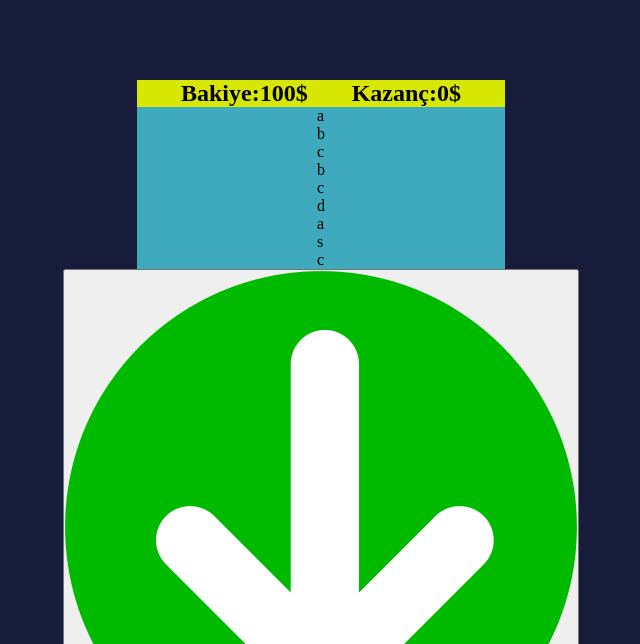
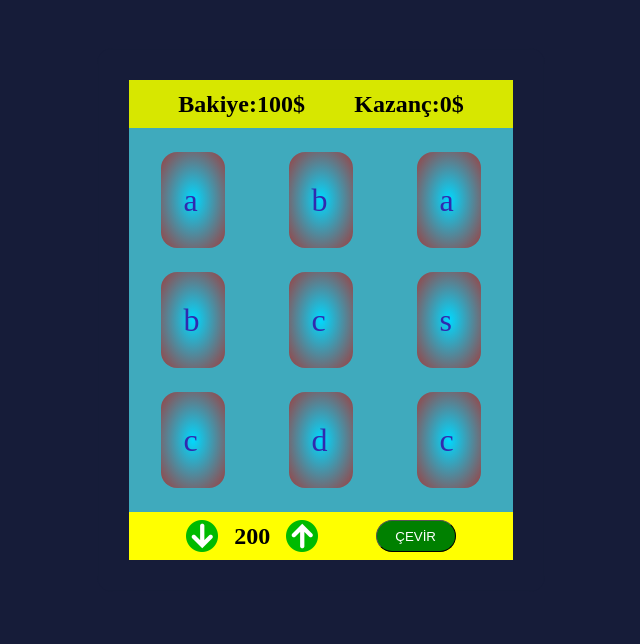
Before and after one commit to erayline/lucky-Machine, a plain HTML site: page index.html in a window 1280 px wide. Shown: the part 156-800 px from the top of the page, without its empty margins (319-959 px from the left). Drawn offline with Linux system fonts and the light colour scheme; a web font is replaced by a local one.

Commit message:
Update style.css

```diff
--- a/style.css
+++ b/style.css
@@ -5,16 +5,18 @@
 }
 body{
     overflow: hidden;
+    background:rgb(22, 28, 57);
+
 }
 #baslik{
     color: yellow;
     backdrop-filter: blur(3px);
-    border-radius: 10rem;
+    border-radius: 2rem;
     padding: 2rem;
 }
 
 .hacker{
-    color: grey;
+    color: green;
     position: absolute;
     width: 110%;
     height: 100vh;
@@ -23,6 +25,11 @@ body{
     white-space: normal;
     z-index: 2;
     user-select: none;
+    opacity: 40%;
+    font-size: 1.5rem;
+    line-height: 1.5rem;
+    filter: blur(0.8px);
+    font-family: 'Cute Font', cursive;
 }
 
 .orta-kisim{
@@ -56,6 +63,7 @@ body{
     align-items: center;
     justify-content: space-evenly;
     width: 100%;
+    height: 3rem;
     background-color: rgb(215, 231, 0);
 }
 
@@ -68,6 +76,25 @@ body{
     flex-direction: row;
 }
 
+.bottom{
+    background-color: yellow;
+    height: 3rem;
+    width: 100%;
+    display: flex;
+    flex-direction: row;
+    align-items: center;
+    justify-content: space-evenly;
+}
+
+.cevirButon{
+    width: 5rem;
+    height: 2rem;
+    border-radius: 2rem;
+    border-width: 1px;
+    background-color: green;
+    color: white;
+}
+
 .makine-arkasi{
     backdrop-filter: blur(1px);
     border-radius: 1rem;
@@ -78,10 +105,64 @@ body{
 
 .makine{
     background-color: rgb(63, 170, 189);
-    width: 23rem;
+    width: 24rem;
     height: 30rem;
     display: flex;
     flex-direction: column;
     align-items: center;
     justify-content: space-between;
 }
+
+.bahis{
+    display: flex;
+    flex-direction: row;
+    align-items: center;
+}
+.bahis button{
+    width: 2rem;
+    height: 2rem;
+    background: transparent;
+    border: none;
+}
+
+#bahisMiktari{
+    border: 1rem;
+    padding-left:1rem ;
+    padding-right:1rem ;
+    display: flex;
+    align-items: center;
+
+}
+
+.bahis img{
+    width: 2rem;
+    height: 2rem;
+}
+
+.slotlar{
+    display: flex;
+    flex-direction: row;
+    align-items: center;
+    justify-content: space-between;
+    width: 24rem;
+    font-size: 2rem;
+    color: rgb(49, 42, 175);
+}
+
+.colon{
+    display: flex;
+    flex-direction: column;
+    justify-content: space-evenly;
+    align-items: center;
+    height: 24rem;
+    width: 8rem;
+}
+.satir{
+    background:radial-gradient(rgb(0, 217, 255), rgb(158, 62, 62));
+    height: 6rem;
+    width: 4rem;
+    display: flex;
+    align-items: center;
+    padding-left: 1.4rem;
+    border-radius: 1rem;
+}
```
